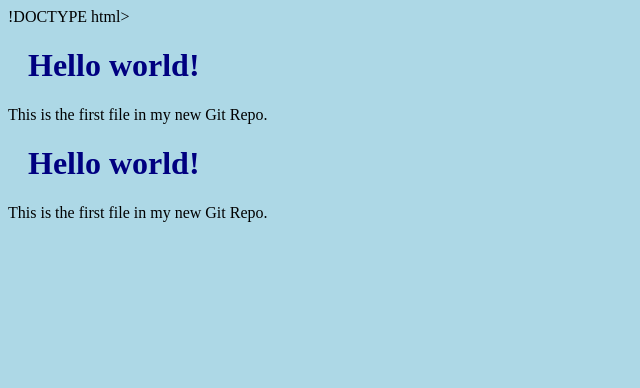
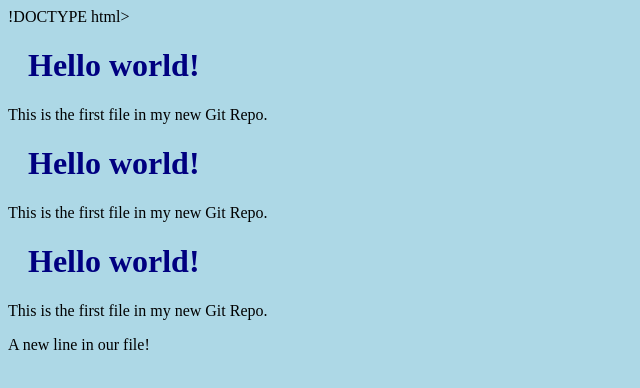
Before and after one commit to byznysdavid/brichtabomby4d, a plain HTML site: page index.html in a window 1280 px wide. Shown: the whole page, without its empty margins (0-640 px from the left). Drawn offline with Linux system fonts and the light colour scheme.

Commit message:
Updated index.html with a new line

```diff
--- a/index.html
+++ b/index.html
@@ -1,5 +1,7 @@
-<!DOCTYPE html>!DOCTYPE html> <html> <head> <title>Hello World!</title> </head> <body> <html> <h1>Hello
-world!</h1> <p>This is the first file in my new Git Repo.</p> <head> </body> </html> <title>Hello
+<!DOCTYPE html><!DOCTYPE html>!DOCTYPE html> <html> <head> <title>Hello World!</title> </head> <body> <html>
+<h1>Hello world!</h1> <p>This is the first file in my new Git Repo.</p> <head> </body> </html> <title>Hello
 World!</title> <link rel="stylesheet" href="bluestyle.css"> </head> <body> <h1>Hello world!</h1> <p>This is
-the first file in my new Git Repo.</p> </body>
+the first file in my new Git Repo.</p> </body> </html> <html> <head> <title>Hello World!</title> <link
+rel="stylesheet" href="bluestyle.css"> </head> <body> <h1>Hello world!</h1> <p>This is the first file in my
+new Git Repo.</p> <p>A new line in our file!</p> </body>
 </html>
```
